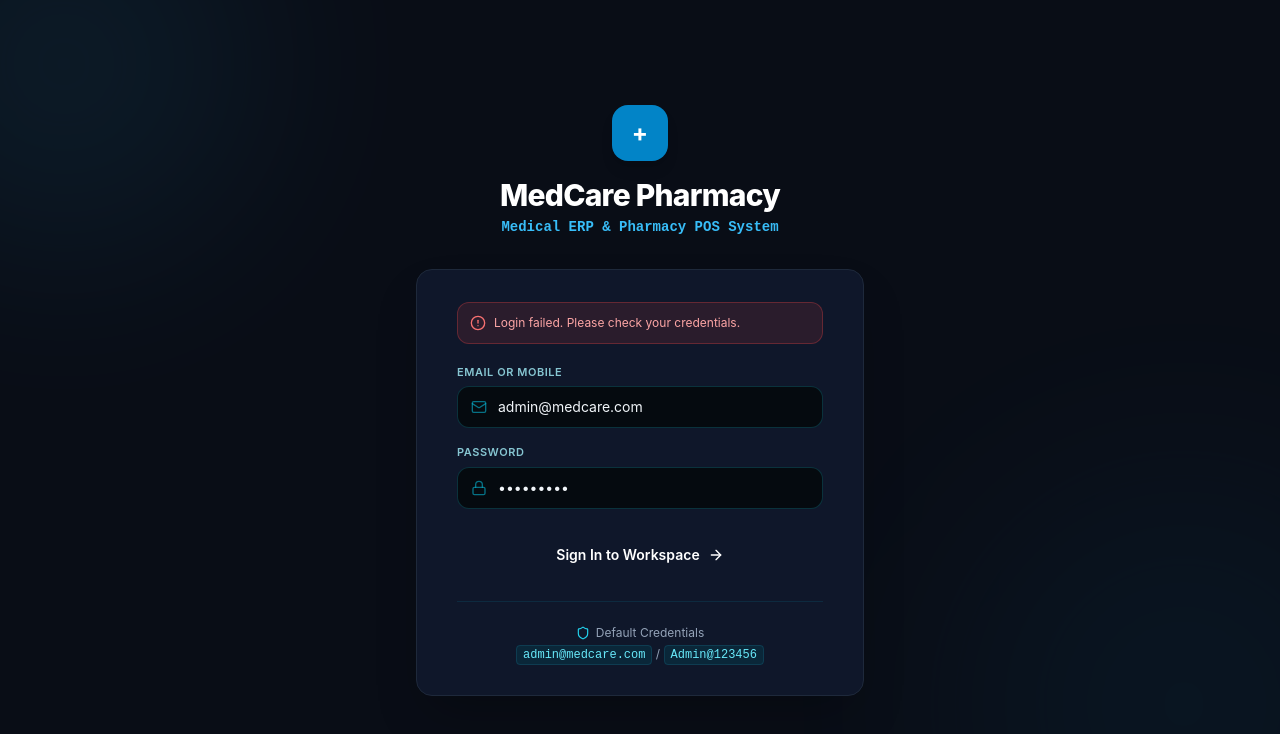
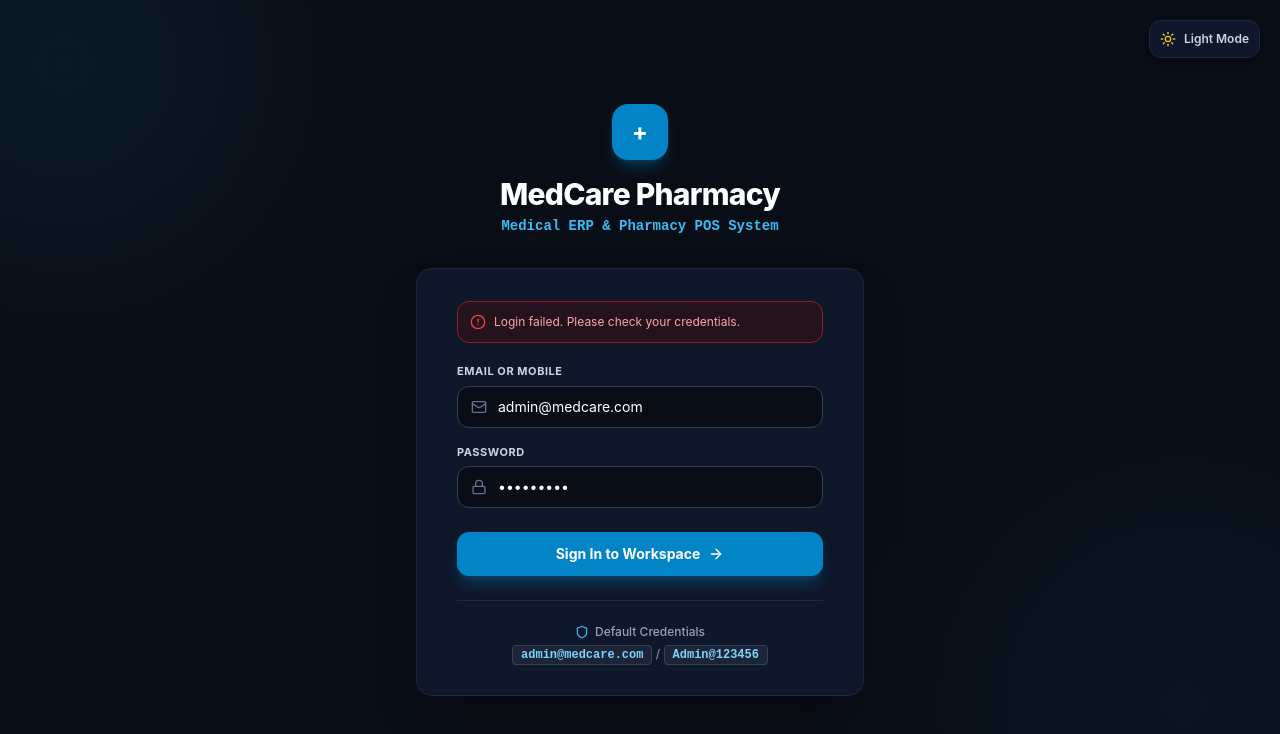
Before and after one commit to ck724280-gif/medical_inventiroy, a Next.js app in the folder apps/web/: page /login in a window 1280 px wide. Both pictures are taken after typing "Sample123" into the empty fields and a click on the button "Sign In to Workspace". Shown: the top 734 px of the page. Built offline with nearby package versions, Linux system fonts and the light colour scheme; no server answers.

Commit message:
fix: login page theme toggle, high contrast labels, and explicit primary sign-in button

```diff
--- a/apps/web/src/app/login/page.tsx
+++ b/apps/web/src/app/login/page.tsx
@@ -1,6 +1,6 @@
 'use client';
 
-import React, { useState } from 'react';
+import React, { useState, useEffect } from 'react';
 import { useRouter } from 'next/navigation';
 import { useForm } from 'react-hook-form';
 import { zodResolver } from '@hookform/resolvers/zod';
@@ -9,14 +9,20 @@ import { loginSchema } from '@medical-inventory/validation';
 import { apiClient } from '../../lib/api-client';
 import { useAuthStore } from '../../stores/auth-store';
 import { useBrandingStore } from '../../stores/branding-store';
-import { Lock, Mail, AlertCircle, ArrowRight, Shield } from 'lucide-react';
+import { useThemeStore } from '../../stores/theme-store';
+import { Lock, Mail, AlertCircle, ArrowRight, Shield, Sun, Moon } from 'lucide-react';
 
 export default function LoginPage() {
   const router = useRouter();
   const loginStore = useAuthStore((s) => s.login);
   const { name: storeName } = useBrandingStore();
+  const { theme, toggleTheme, initializeTheme } = useThemeStore();
   const [errorMessage, setErrorMessage] = useState<string | null>(null);
   const [loading, setLoading] = useState(false);
+
+  useEffect(() => {
+    initializeTheme();
+  }, [initializeTheme]);
 
   const {
     register,
@@ -47,6 +53,28 @@ export default function LoginPage() {
 
   return (
     <div className="min-h-screen bg-slate-50 dark:bg-[#090d16] flex flex-col justify-center py-12 sm:px-6 lg:px-8 relative overflow-hidden text-slate-900 dark:text-slate-100 font-sans transition-colors duration-200">
+      {/* ── Theme Toggle Button in Top-Right Corner ────────────────── */}
+      <div className="absolute top-5 right-5 z-20">
+        <button
+          type="button"
+          onClick={toggleTheme}
+          title={theme === 'dark' ? 'Switch to Light Mode' : 'Switch to Dark Mode'}
+          className="p-2.5 rounded-xl border border-slate-200 dark:border-slate-800 bg-white dark:bg-slate-900 text-slate-700 dark:text-slate-300 hover:bg-slate-100 dark:hover:bg-slate-800 shadow-md transition-all duration-200 flex items-center gap-2 text-xs font-semibold"
+        >
+          {theme === 'dark' ? (
+            <>
+              <Sun className="w-4 h-4 text-amber-400" />
+              <span className="hidden sm:inline">Light Mode</span>
+            </>
+          ) : (
+            <>
+              <Moon className="w-4 h-4 text-slate-700" />
+              <span className="hidden sm:inline">Dark Mode</span>
+            </>
+          )}
+        </button>
+      </div>
+
       {/* ── Ambient Background Glow ───────────────────────── */}
       <div
         className="absolute -top-32 -left-32 w-96 h-96 rounded-full blur-[100px] pointer-events-none opacity-30 dark:opacity-20"
@@ -61,17 +89,15 @@ export default function LoginPage() {
         initial={{ opacity: 0, y: 20 }}
         animate={{ opacity: 1, y: 0 }}
         transition={{ duration: 0.5, ease: 'easeOut' }}
-        className="sm:mx-auto sm:w-full sm:max-w-md relative z-10"
+        className="sm:mx-auto sm:w-full sm:max-w-md relative z-10 px-4 sm:px-0"
       >
         {/* Brand Header */}
         <div className="text-center">
-          <div
-            className="inline-flex items-center justify-center w-14 h-14 rounded-2xl text-white font-bold text-2xl mb-4 relative shadow-lg bg-sky-600"
-          >
+          <div className="inline-flex items-center justify-center w-14 h-14 rounded-2xl text-white font-bold text-2xl mb-4 relative shadow-lg shadow-sky-600/30 bg-sky-600">
             +
           </div>
           <h2 className="text-2xl sm:text-3xl font-extrabold text-slate-900 dark:text-white tracking-tight">
-            {storeName}
+            {storeName || 'MedCare Pharmacy & Healthcare'}
           </h2>
           <p className="mt-1 text-xs sm:text-sm text-sky-600 dark:text-sky-400 font-mono font-semibold">
             Medical ERP &amp; Pharmacy POS System
@@ -85,53 +111,51 @@ export default function LoginPage() {
               <motion.div
                 initial={{ opacity: 0, scale: 0.95 }}
                 animate={{ opacity: 1, scale: 1 }}
-                className="mb-5 p-3 rounded-xl text-red-600 dark:text-red-300 text-xs flex items-center gap-2"
-                style={{
-                  background: 'rgba(239, 68, 68, 0.12)',
-                  border: '1px solid rgba(239, 68, 68, 0.3)',
-                }}
+                className="mb-5 p-3 rounded-xl text-red-700 dark:text-red-300 text-xs flex items-center gap-2 bg-red-50 dark:bg-red-950/40 border border-red-200 dark:border-red-800"
               >
-                <AlertCircle className="w-4 h-4 flex-shrink-0 text-red-400" />
+                <AlertCircle className="w-4 h-4 flex-shrink-0 text-red-500" />
                 <span>{errorMessage}</span>
               </motion.div>
             )}
 
             <form className="space-y-4" onSubmit={handleSubmit(onSubmit)}>
               <div>
-                <label className="block text-[11px] font-semibold text-cyan-700 dark:text-cyan-200/80 uppercase tracking-wider mb-1.5">
+                <label className="block text-[11px] font-bold text-slate-700 dark:text-slate-300 uppercase tracking-wider mb-1.5">
                   Email or Mobile
                 </label>
                 <div className="relative">
-                  <div className="absolute inset-y-0 left-0 pl-3.5 flex items-center pointer-events-none text-cyan-500/60">
+                  <div className="absolute inset-y-0 left-0 pl-3.5 flex items-center pointer-events-none text-slate-400 dark:text-slate-500">
                     <Mail className="w-4 h-4" />
                   </div>
                   <input
                     {...register('email')}
                     type="text"
                     placeholder="admin@medcare.com"
-                    className="w-full pl-10 pr-4 py-2.5 rounded-xl bg-slate-100 dark:bg-[#050a0f] border border-cyan-600/20 dark:border-cyan-400/20 text-slate-900 dark:text-slate-100 placeholder-slate-400 dark:placeholder-slate-500 text-sm transition-all duration-200 focus:outline-none focus:border-cyan-500 focus:ring-4 focus:ring-cyan-500/20" />
+                    className="w-full pl-10 pr-4 py-2.5 rounded-xl bg-slate-50 dark:bg-[#090d16] border border-slate-300 dark:border-slate-700 text-slate-900 dark:text-white placeholder-slate-400 dark:placeholder-slate-500 text-sm transition-all duration-200 focus:outline-none focus:border-sky-500 focus:ring-4 focus:ring-sky-500/20"
+                  />
                 </div>
                 {errors.email && (
-                  <p className="mt-1 text-xs text-red-400">{errors.email.message as string}</p>
+                  <p className="mt-1 text-xs text-red-500">{errors.email.message as string}</p>
                 )}
               </div>
 
               <div>
-                <label className="block text-[11px] font-semibold text-cyan-700 dark:text-cyan-200/80 uppercase tracking-wider mb-1.5">
+                <label className="block text-[11px] font-bold text-slate-700 dark:text-slate-300 uppercase tracking-wider mb-1.5">
                   Password
                 </label>
                 <div className="relative">
-                  <div className="absolute inset-y-0 left-0 pl-3.5 flex items-center pointer-events-none text-cyan-500/60">
+                  <div className="absolute inset-y-0 left-0 pl-3.5 flex items-center pointer-events-none text-slate-400 dark:text-slate-500">
                     <Lock className="w-4 h-4" />
                   </div>
                   <input
                     {...register('password')}
                     type="password"
                     placeholder="••••••••"
-                    className="w-full pl-10 pr-4 py-2.5 rounded-xl bg-slate-100 dark:bg-[#050a0f] border border-cyan-600/20 dark:border-cyan-400/20 text-slate-900 dark:text-slate-100 placeholder-slate-400 dark:placeholder-slate-500 text-sm transition-all duration-200 focus:outline-none focus:border-cyan-500 focus:ring-4 focus:ring-cyan-500/20" />
+                    className="w-full pl-10 pr-4 py-2.5 rounded-xl bg-slate-50 dark:bg-[#090d16] border border-slate-300 dark:border-slate-700 text-slate-900 dark:text-white placeholder-slate-400 dark:placeholder-slate-500 text-sm transition-all duration-200 focus:outline-none focus:border-sky-500 focus:ring-4 focus:ring-sky-500/20"
+                  />
                 </div>
                 {errors.password && (
-                  <p className="mt-1 text-xs text-red-400">{errors.password.message as string}</p>
+                  <p className="mt-1 text-xs text-red-500">{errors.password.message as string}</p>
                 )}
               </div>
 
@@ -139,7 +163,7 @@ export default function LoginPage() {
                 <button
                   type="submit"
                   disabled={loading}
-                  className="w-full flex items-center justify-center gap-2 py-3 px-4 rounded-xl text-sm font-semibold text-white btn-cyan cursor-pointer transition-all duration-200 disabled:opacity-50"
+                  className="w-full flex items-center justify-center gap-2 py-3 px-4 rounded-xl text-sm font-bold text-white bg-sky-600 hover:bg-sky-500 shadow-lg shadow-sky-600/30 cursor-pointer transition-all duration-200 disabled:opacity-50"
                 >
                   {loading ? (
                     <div className="flex items-center gap-2">
@@ -156,18 +180,19 @@ export default function LoginPage() {
               </div>
             </form>
 
-            <div
-              className="mt-6 pt-5 text-center"
-              style={{ borderTop: '1px solid rgba(6, 182, 212, 0.12)' }}
-            >
-              <div className="inline-flex items-center gap-1.5 text-xs text-slate-500 dark:text-slate-400 mb-1">
-                <Shield className="w-3.5 h-3.5 text-cyan-600 dark:text-cyan-400" />
+            <div className="mt-6 pt-5 text-center border-t border-slate-200 dark:border-slate-800">
+              <div className="inline-flex items-center gap-1.5 text-xs text-slate-500 dark:text-slate-400 mb-1.5 font-medium">
+                <Shield className="w-3.5 h-3.5 text-sky-600 dark:text-sky-400" />
                 <span>Default Credentials</span>
               </div>
-              <p className="text-xs text-slate-500 dark:text-slate-400">
-                <code className="text-cyan-700 dark:text-cyan-300 font-mono bg-cyan-100 dark:bg-cyan-950/60 px-1.5 py-0.5 rounded border border-cyan-300 dark:border-cyan-800/40">admin@medcare.com</code>
+              <p className="text-xs text-slate-600 dark:text-slate-400">
+                <code className="text-sky-700 dark:text-sky-300 font-mono bg-slate-100 dark:bg-slate-800/80 px-2 py-0.5 rounded border border-slate-200 dark:border-slate-700 font-semibold">
+                  admin@medcare.com
+                </code>
                 {' / '}
-                <code className="text-cyan-700 dark:text-cyan-300 font-mono bg-cyan-100 dark:bg-cyan-950/60 px-1.5 py-0.5 rounded border border-cyan-300 dark:border-cyan-800/40">Admin@123456</code>
+                <code className="text-sky-700 dark:text-sky-300 font-mono bg-slate-100 dark:bg-slate-800/80 px-2 py-0.5 rounded border border-slate-200 dark:border-slate-700 font-semibold">
+                  Admin@123456
+                </code>
               </p>
             </div>
           </div>
```
